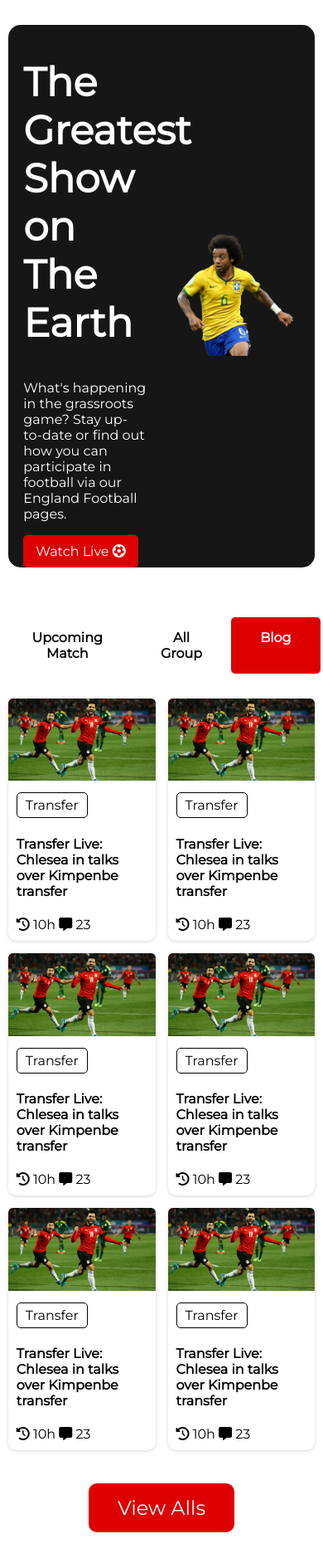
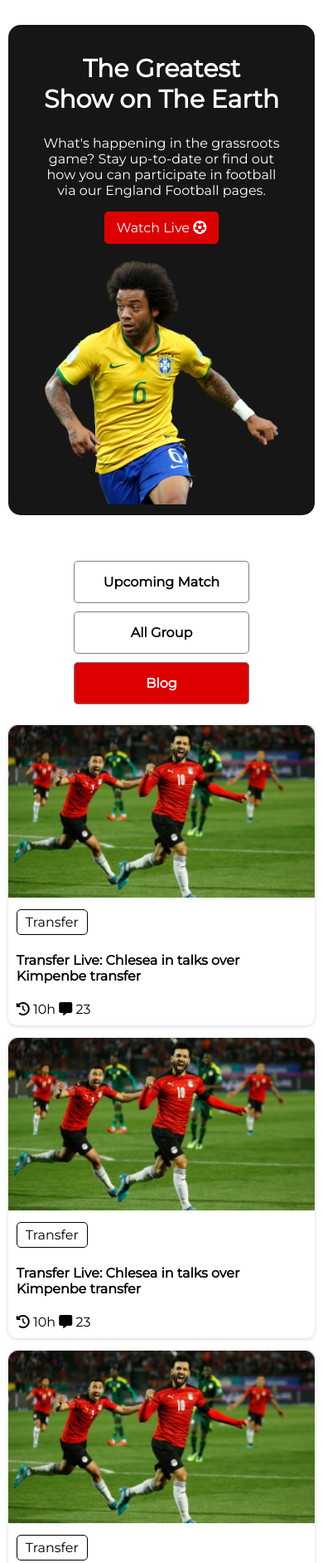
Before and after one commit to safwanbin2/world-cup, a plain HTML site: page index.html in a window 390 px wide. Shown: the top 1884 px of the page at 83% size. Drawn offline with Linux system fonts and the light colour scheme.

Commit message:
added mobile view

```diff
--- a/index.html
+++ b/index.html
@@ -18,7 +18,7 @@
     <section id="hero">
         <div class="hero container">
             <div class="hero-info">
-                <h1>The Greatest <br> Show on The <br> Earth</h1>
+                <h1>The Greatest <br> Show on The Earth</h1>
                 <p>What's happening in the grassroots game? Stay up-to-date or find out how you can participate in football via our England Football pages.</p>
                 <a href="#" class="cta">Watch Live <i class="fa-solid fa-futbol"></i></a>
             </div>
@@ -115,6 +115,11 @@
                 <a href="#">Goal App</a>
                 <a href="#">Goal Live</a>
             </div>
+            <div class="social-links">
+                <a href="#"><i class="fa-brands fa-facebook"></i></a>
+                <a href="#"><i class="fa-brands fa-twitter-square"></i></a>
+                <a href="#"><i class="fa-brands fa-github"></i></a>
+            </div>
         </div>
     </section>
 
--- a/styles/style.css
+++ b/styles/style.css
@@ -136,7 +136,7 @@ a{
 /* footer end */
 
 /* media queries */
-/* tap view start*/
+/* tab view start*/
 
 @media screen and (max-width: 992px){
     #hero .hero{
@@ -160,6 +160,10 @@ a{
         background-color: white;
         justify-content: space-between;
     }
+    #main .main .left a{
+        border: .5px solid grey;
+        margin: 0 10px;
+    }
     #main .main .right{
         grid-template-columns: repeat(2, 1fr);
         width: 95%;
@@ -175,3 +179,44 @@ a{
 }
 
 /* tab view end */
+/* mobile view start */
+
+@media screen and (max-width:668px) {
+    #hero .hero{
+        display: flex;
+        flex-direction: column;
+    }
+    #hero .hero .hero-info, .hero-banner{
+        width: 80%;
+        text-align: center;
+    }
+    #hero .hero .hero-info h1{
+        font-size: 30px;
+    }
+    #main .main .left{
+        display: flex;
+        flex-direction: column;
+    }
+    #main .main .left a{
+        border: .5px solid grey;
+        margin: 5px 0;
+    }
+    #main .main .right{
+        grid-template-columns: repeat(1, 1fr);
+        width: 95%;
+        margin: 0 auto;
+    }
+    #main .main .view-all-button{
+        display: none;
+    }
+    #footer .footer{
+        text-align: center;
+        min-height: 60vh;
+    }
+    #footer .footer .footer-links{
+        display: flex;
+        flex-direction: column;
+    }
+}
+
+/* mobile view end */
```
